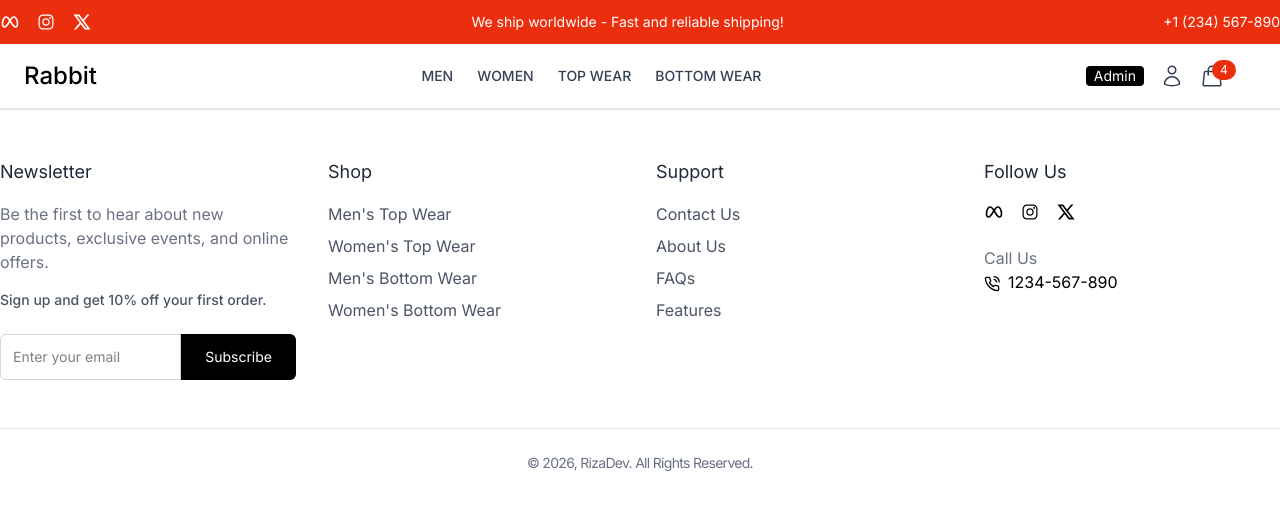
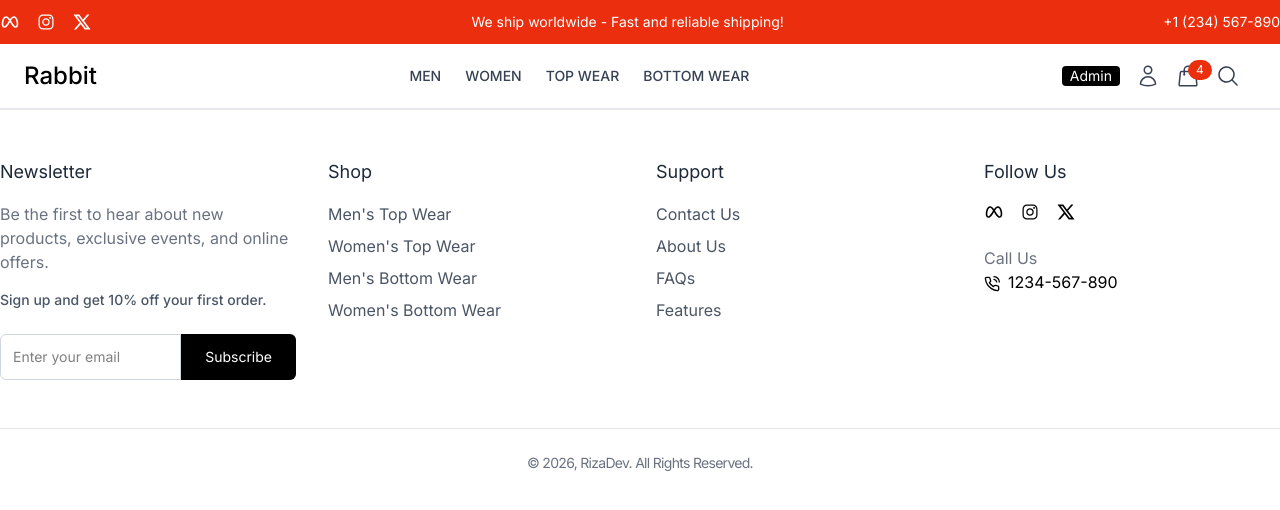
Before and after one commit to rizarayhan/rabbit-v2, a React (Vite) app: page / in a window 1280 px wide. Shown: the top 510 px of the page. Built offline with nearby package versions, Linux system fonts and the light colour scheme.

Commit message:
create searchbar

```diff
--- a/src/components/Common/Navbar.jsx
+++ b/src/components/Common/Navbar.jsx
@@ -6,6 +6,7 @@
 } from "react-icons/hi2";
 import { IoMdClose } from "react-icons/io";
 import { Link } from "react-router-dom";
+import Searchbar from "./Searchbar";
 
 const Navbar = () => {
   const [isNavOpen, setIsNavOpen] = useState(false);
@@ -58,7 +59,9 @@
           </button>
 
           {/* Searchbar */}
-          <div className="overflow-hidden"></div>
+          <div className="overflow-hidden">
+            <Searchbar />
+          </div>
 
           {/* Mobile toggle nav */}
           <button onClick={toggleNav} className="md:hidden cursor-pointer">
--- /dev/null
+++ b/src/components/Common/Searchbar.jsx
@@ -0,0 +1,58 @@
+import { useState } from "react";
+import { HiMagnifyingGlass, HiMiniXMark } from "react-icons/hi2";
+
+const Searchbar = () => {
+  const [isOpen, setIsOpen] = useState(false);
+  const [searchTerm, setSearchTerm] = useState("");
+
+  const handleToggleSearch = () => {
+    setIsOpen(!isOpen);
+  };
+
+  const handleSearch = (e) => {
+    e.preventDefault();
+    console.log(searchTerm);
+  };
+  return (
+    <div
+      className={`flex items-center justify-center w-full transition-all duration-300
+    ${isOpen ? "absolute top-0 left-0 w-full bg-white h-24 z-50" : "w-auto"}`}
+    >
+      {isOpen ? (
+        <form
+          onSubmit={handleSearch}
+          className="relative flex items-center justify-center w-full"
+        >
+          <div className="relative w-1/2">
+            <input
+              type="text"
+              value={searchTerm}
+              onChange={(e) => setSearchTerm(e.target.value)}
+              placeholder="Search..."
+              className="bg-gray-100 px-4 py-2 pl-2 pr-12 rounded-lg focus:outline-none w-full placeholder:text-gray-700"
+            />
+            <button
+              type="submit"
+              className="absolute right-2 top-1/2 transform -translate-y-1/2 text-gray-600 hover:text-gray800 cursor-pointer"
+            >
+              <HiMagnifyingGlass className="h-6 w-6 " />
+            </button>
+          </div>
+
+          <button
+            onClick={handleToggleSearch}
+            className="absolute right-4 top-1/2 transform -translate-y-1/2 text-gray-600 hover:text-gray-800 cursor-pointer"
+          >
+            <HiMiniXMark className="h-6 w-6" />
+          </button>
+        </form>
+      ) : (
+        <button onClick={handleToggleSearch} className="cursor-pointer">
+          <HiMagnifyingGlass className="h-6 w-6 text-gray-700 hover:text-black" />
+        </button>
+      )}
+    </div>
+  );
+};
+
+export default Searchbar;
--- /dev/null
+++ b/src/pages/Home.jsx
@@ -0,0 +1,5 @@
+const Home = () => {
+  return <div>Home</div>;
+};
+
+export default Home;
--- a/src/pages/Profile.jsx
+++ b/src/pages/Profile.jsx
@@ -1,4 +1,11 @@
+import { useNavigate } from "react-router-dom";
+
 const Profile = () => {
+  const navigate = useNavigate();
+
+  const handleLogout = () => {
+    navigate("/login");
+  };
   return (
     <div className="min-h-screen flex flex-col">
       <div className="grow container mx-auto p-4 md:p-6">
@@ -7,7 +14,10 @@
           <div className="w-full md:w-1/3 lg:w-1/4 rounded-lg shadow-md p-6">
             <h1 className="text-2xl md:text-3xl font-bold mb-4">Name</h1>
             <p className="text-lg text-gray-600 mb-4">email@example.com</p>
-            <button className="w-full bg-red-500 hover:bg-red-600 text-white font-semibold rounded p-2">
+            <button
+              onClick={handleLogout}
+              className="w-full bg-red-500 hover:bg-red-600 text-white font-semibold rounded p-2"
+            >
               Logout
             </button>
           </div>
```
